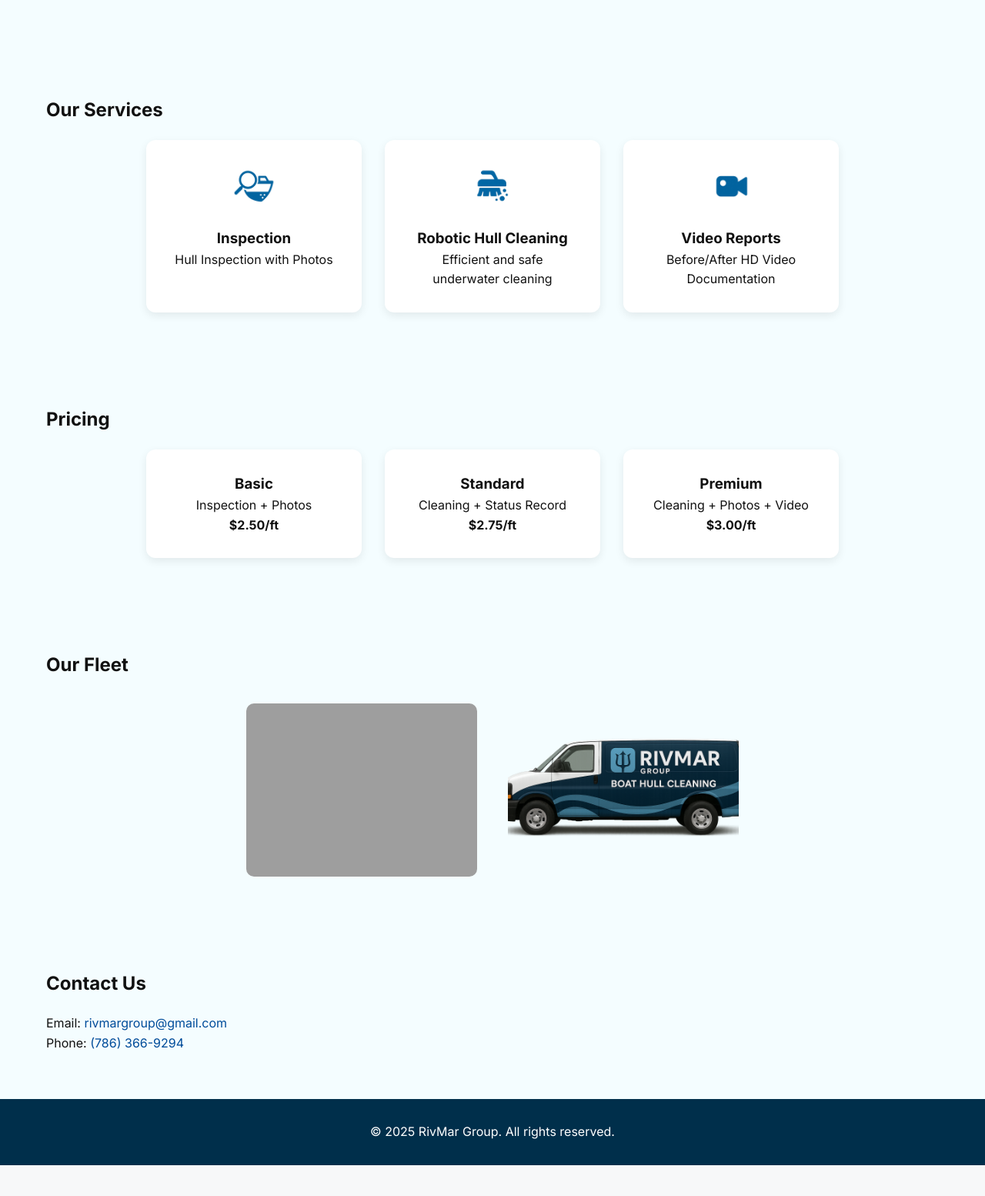
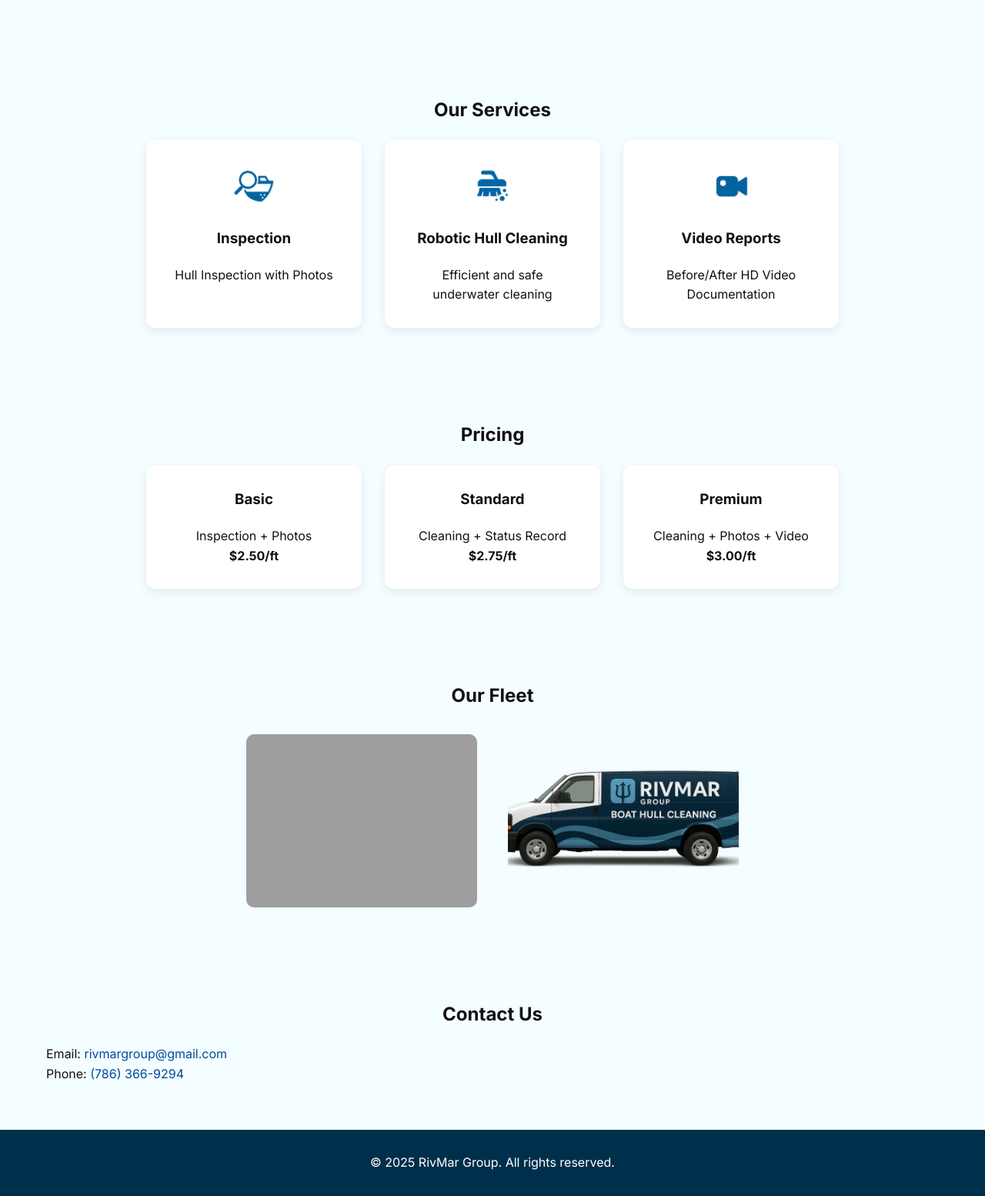
Before and after one commit to rivmargroup/RivMar, a PHP site: page / in a window 1280 px wide. Shown: the part 584-2138 px from the top of the page at 77% size. Before the commit the page ends 2098 px from the top, so only its background shows below. Run offline with PHP 8.4, Linux system fonts and the light colour scheme; grey boxes are pictures that could not be loaded.

Commit message:
Update style.css

```diff
--- a/style.css
+++ b/style.css
@@ -48,9 +48,10 @@ nav ul li a {
   padding: 20px 30px;
   border-radius: 12px;
 }
-h1, h2 {
+h1, h2, h3 {
   font-weight: 700;
   margin-bottom: 20px;
+  text-align: center;
 }
 section {
   padding: 60px 20px;
```
